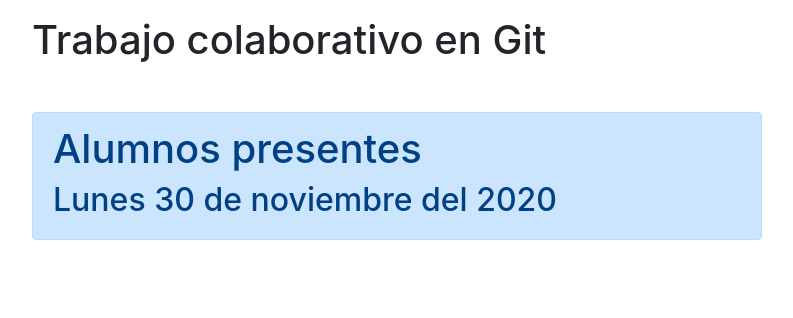
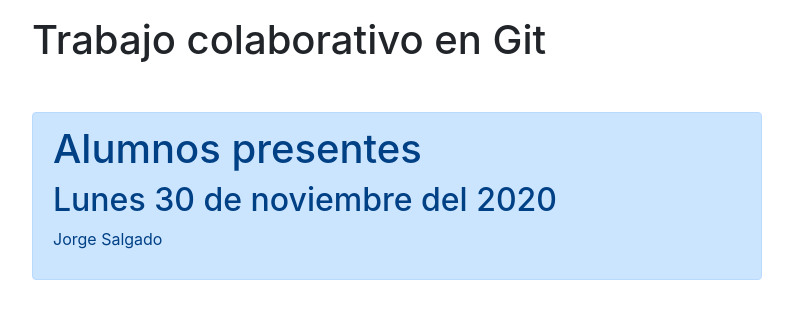
Before and after one commit to pochitax/test-ddw-2020-duocuc, a plain HTML site: page index.html in a window 1280 px wide. Shown: the whole page, without its empty margins (243-1036 px from the left). Drawn offline with nearby package versions, Linux system fonts and the light colour scheme.

Commit message:
Update index.html

```diff
--- a/index.html
+++ b/index.html
@@ -15,7 +15,7 @@
                     <h1>Alumnos presentes</h1>
                     <h2>Lunes 30 de noviembre del 2020</h2>
                     <!-- En este html trabajaremos en control de versiones. A partir de esta etiquetas agregarán su nombre dentro de un "p" -->
-
+                    <p>Jorge Salgado</p>
                     <!-- // -->
                 </div>
             </div>
```
